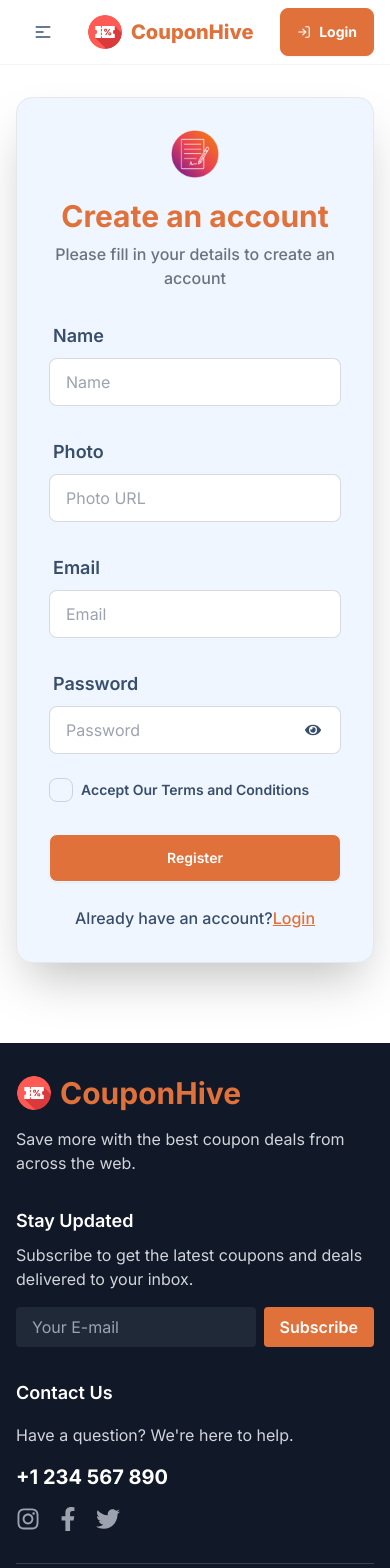
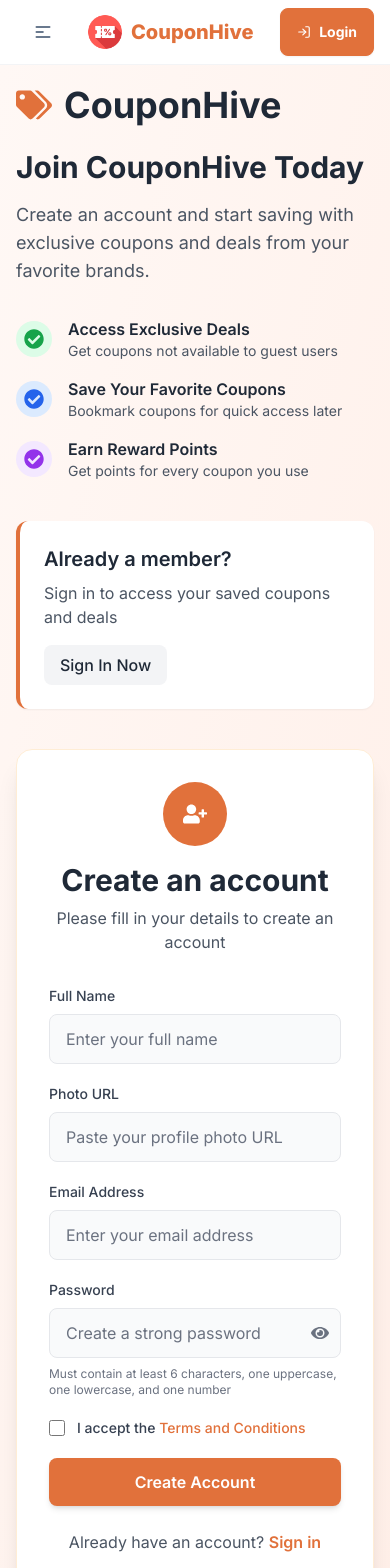
Before and after one commit to IftekarRahmanRuhit/CouponHive, a React (Vite) app: page /register in a window 390 px wide. Shown: the top 1568 px of the page. Built offline with nearby package versions, Linux system fonts and the light colour scheme; no server answers.

Commit message:
updated error page, on sell brands, register, top brands Component

```diff
--- a/src/Components/OnSellBrands.jsx
+++ b/src/Components/OnSellBrands.jsx
@@ -7,7 +7,7 @@ const OnSellBrands = () => {
   const saleBrands = data.filter(brand => brand.isSaleOn);
 
   return (
-    <div className="max-w-screen-2xl mx-auto py-16 md:py-20">
+    <div className="max-w-screen-2xl mx-auto">
       <div className="bg-gradient-to-br from-orange-50 via-red-50 to-yellow-50 ">
         {/* Header Section */}
         <div className="text-center py-12 px-6">
@@ -29,7 +29,7 @@ const OnSellBrands = () => {
         </div>
 
         {/* Brands Grid */}
-        <div className="px-6 pb-16 max-w-screen-2xl mx-auto">
+        <div className="px-6 pb-16 w-11/12 mx-auto">
           <div className="grid grid-cols-1 sm:grid-cols-2 lg:grid-cols-3 gap-6 md:gap-8">
             {saleBrands.map((brand) => (
               <Link
--- a/src/Components/Register.jsx
+++ b/src/Components/Register.jsx
@@ -1,28 +1,30 @@
 import { useContext, useState } from "react";
 import { Link, useNavigate } from "react-router-dom";
 import { AuthContext } from "../Providers/AuthProvider";
-import { FaEye, FaEyeSlash } from "react-icons/fa";
+import { FaEye, FaEyeSlash, FaTags, FaUserPlus, FaCheckCircle } from "react-icons/fa";
 import toast from "react-hot-toast";
 import register from "../../public/register.png";
 
 const Register = () => {
-  const { createUser, updateUserProfile} = useContext(AuthContext);
+  const { createUser, updateUserProfile } = useContext(AuthContext);
   const navigate = useNavigate();
-
   const [showPassword, setShowPassword] = useState(false);
+  const [isLoading, setIsLoading] = useState(false);
 
   const handleRegister = (e) => {
     e.preventDefault();
+    setIsLoading(true);
+
     const name = e.target.name.value;
     const photo = e.target.photo.value;
     const email = e.target.email.value;
     const password = e.target.password.value;
-
-    const terms = event.target.terms.checked;
+    const terms = e.target.terms.checked;
     const passwordRegex = /^(?=.*[a-z])(?=.*[A-Z])(?=.*\d).{6,}$/;
 
     if (password.length < 6) {
       toast.error("Password should be 6 Characters");
+      setIsLoading(false);
       return;
     }
 
@@ -30,11 +32,13 @@ const Register = () => {
       toast.error(
         "Password should contain at least one uppercase letter, one lowercase letter, and one number. It must be at least 6 characters long."
       );
+      setIsLoading(false);
       return;
     }
 
     if (!terms) {
       toast.error("Please Accept Our Terms and Condition");
+      setIsLoading(false);
       return;
     }
 
@@ -42,108 +46,196 @@ const Register = () => {
       .then((result) => {
         updateUserProfile({ displayName: name, photoURL: photo })
           .then(() => {
+            toast.success("Account created successfully!");
             e.target.reset();
-
             navigate("/");
           })
           .catch((error) => {
-            toast.error("Update Failed");
+            toast.error("Profile update failed");
           });
       })
-      .catch((error) => {});
+      .catch((error) => {
+        toast.error("Registration failed. Please try again.");
+      })
+      .finally(() => {
+        setIsLoading(false);
+      });
   };
 
   return (
-    <div className="hero min-h-screen mt-4">
-      <div className="hero-content flex-col lg:flex-row-reverse w-full">
-        <div className="card bg-blue-50 w-full max-w-lg shrink-0 shadow-2xl border mb-16">
-          <form onSubmit={handleRegister} className="card-body">
-            <img className="w-12 h-12 mx-auto" src={register} alt="" />
-            <h1 className="text-3xl font-bold text-center text-[#E1713B] mt-3">
-              Create an account
-            </h1>
-            <p className="text-center text-gray-500 font-medium">
-              Please fill in your details to create an account
+    <div className="min-h-screen bg-gradient-to-br from-[#FFF8F5] to-[#FFEFE8] flex items-center justify-center p-4 pb-10 pt-5">
+      <div className="max-w-6xl w-full grid grid-cols-1 lg:grid-cols-2 gap-10 items-center">
+        {/* Left Side - Benefits Content */}
+        <div className="text-gray-800">
+          <div className="flex items-center mb-6">
+            <FaTags className="text-4xl text-[#E1713B] mr-3" />
+            <h1 className="text-4xl font-bold">CouponHive</h1>
+          </div>
+          <h2 className="text-3xl font-bold mb-4">Join CouponHive Today</h2>
+          <p className="text-gray-600 text-lg mb-8 max-w-md">
+            Create an account and start saving with exclusive coupons and deals from your favorite brands.
           </p>
-            <div className="form-control mt-4">
-              <label className="label">
-                <span className="label-text text-lg font-semibold">Name</span>
+
+          <div className="space-y-4 mb-10">
+            <div className="flex items-center">
+              <div className="bg-green-100 p-2 rounded-full mr-4">
+                <FaCheckCircle className="text-green-600 text-xl" />
+              </div>
+              <div>
+                <p className="font-semibold">Access Exclusive Deals</p>
+                <p className="text-gray-600 text-sm">Get coupons not available to guest users</p>
+              </div>
+            </div>
+            <div className="flex items-center">
+              <div className="bg-blue-100 p-2 rounded-full mr-4">
+                <FaCheckCircle className="text-blue-600 text-xl" />
+              </div>
+              <div>
+                <p className="font-semibold">Save Your Favorite Coupons</p>
+                <p className="text-gray-600 text-sm">Bookmark coupons for quick access later</p>
+              </div>
+            </div>
+            <div className="flex items-center">
+              <div className="bg-purple-100 p-2 rounded-full mr-4">
+                <FaCheckCircle className="text-purple-600 text-xl" />
+              </div>
+              <div>
+                <p className="font-semibold">Earn Reward Points</p>
+                <p className="text-gray-600 text-sm">Get points for every coupon you use</p>
+              </div>
+            </div>
+          </div>
+
+          <div className="bg-white p-6 rounded-xl border-l-4 border-[#E1713B] shadow-sm">
+            <h3 className="text-xl font-semibold mb-2">Already a member?</h3>
+            <p className="text-gray-600 mb-4">Sign in to access your saved coupons and deals</p>
+            <Link to="/login" className="inline-block bg-gray-100 hover:bg-gray-200 text-gray-800 font-medium py-2 px-4 rounded-lg transition-colors">
+              Sign In Now
+            </Link>
+          </div>
+        </div>
+
+        {/* Right Side - Registration Form */}
+        <div className="bg-white rounded-2xl shadow-xl overflow-hidden border border-orange-100">
+          <div className="p-8">
+            <div className="text-center mb-8">
+              <div className="inline-flex items-center justify-center w-16 h-16 bg-[#E1713B] rounded-full mb-4">
+                <FaUserPlus className="text-2xl text-white" />
+              </div>
+              <h1 className="text-3xl font-bold text-gray-800 mb-2">Create an account</h1>
+              <p className="text-gray-600">Please fill in your details to create an account</p>
+            </div>
+
+            <form onSubmit={handleRegister} className="space-y-5">
+              <div>
+                <label className="block text-sm font-medium text-gray-700 mb-2">
+                  Full Name
                 </label>
                 <input
                   type="text"
                   name="name"
-                placeholder="Name"
-                className="input input-bordered focus:outline-none focus:ring-2 focus:ring-[#E1713B]"
+                  placeholder="Enter your full name"
+                  className="w-full px-4 py-3 bg-gray-50 border border-gray-200 rounded-lg text-gray-800 placeholder-gray-500 focus:outline-none focus:ring-2 focus:ring-[#E1713B] focus:border-transparent transition-all"
                   required
                 />
               </div>
-            <div className="form-control mt-4">
-              <label className="label">
-                <span className="label-text text-lg font-semibold">Photo</span>
+
+              <div>
+                <label className="block text-sm font-medium text-gray-700 mb-2">
+                  Photo URL
                 </label>
                 <input
                   type="text"
                   name="photo"
-                placeholder="Photo URL"
-                className="input input-bordered focus:outline-none focus:ring-2 focus:ring-[#E1713B]"
+                  placeholder="Paste your profile photo URL"
+                  className="w-full px-4 py-3 bg-gray-50 border border-gray-200 rounded-lg text-gray-800 placeholder-gray-500 focus:outline-none focus:ring-2 focus:ring-[#E1713B] focus:border-transparent transition-all"
                   required
                 />
               </div>
-            <div className="form-control mt-4">
-              <label className="label">
-                <span className="label-text text-lg font-semibold">Email</span>
+
+              <div>
+                <label className="block text-sm font-medium text-gray-700 mb-2">
+                  Email Address
                 </label>
                 <input
                   type="email"
                   name="email"
-                placeholder="Email"
-                className="input input-bordered focus:outline-none focus:ring-2 focus:ring-[#E1713B]"
+                  placeholder="Enter your email address"
+                  className="w-full px-4 py-3 bg-gray-50 border border-gray-200 rounded-lg text-gray-800 placeholder-gray-500 focus:outline-none focus:ring-2 focus:ring-[#E1713B] focus:border-transparent transition-all"
                   required
                 />
               </div>
-            <div className="form-control relative mt-4">
-              <label className="label">
-                <span className="label-text text-lg font-semibold">
+
+              <div className="relative">
+                <label className="block text-sm font-medium text-gray-700 mb-2">
                   Password
-                </span>
                 </label>
                 <input
                   type={showPassword ? "text" : "password"}
                   name="password"
-                placeholder="Password"
-                className="input input-bordered focus:outline-none focus:ring-2 focus:ring-[#E1713B]"
+                  placeholder="Create a strong password"
+                  className="w-full px-4 py-3 bg-gray-50 border border-gray-200 rounded-lg text-gray-800 placeholder-gray-500 focus:outline-none focus:ring-2 focus:ring-[#E1713B] focus:border-transparent transition-all"
+                  required
                 />
                 <button
                   type="button"
                   onClick={() => setShowPassword(!showPassword)}
-                className="absolute right-5 bottom-4"
+                  className="absolute right-3 top-11 text-gray-500 hover:text-[#E1713B] transition-colors"
                 >
-                {showPassword ? <FaEyeSlash /> : <FaEye />}
+                  {showPassword ? <FaEyeSlash className="text-lg" /> : <FaEye className="text-lg" />}
                 </button>
+                <p className="text-xs text-gray-500 mt-2">
+                  Must contain at least 6 characters, one uppercase, one lowercase, and one number
+                </p>
               </div>
-            <div className="form-control mt-4 flex flex-row gap-2 items-center">
+
+              <div className="flex items-start">
+                <div className="flex items-center h-5">
                   <input
+                    id="terms"
+                    name="terms"
                     type="checkbox"
-                name="terms"
-                className="checkbox"
+                    className="focus:ring-[#E1713B] h-4 w-4 text-[#E1713B] border-gray-300 rounded"
                     required
                   />
-              <span className="label-text font-semibold">
-                Accept Our Terms and Conditions
-              </span>
                 </div>
-            <div className="form-control mt-6">
-              <button className="btn bg-[#E1713B] hover:bg-orange-600 w-full text-white font-semibold">
-                Register
+                <div className="ml-3 text-sm">
+                  <label htmlFor="terms" className="font-medium text-gray-700">
+                    I accept the <a href="#" className="text-[#E1713B] hover:underline">Terms and Conditions</a>
+                  </label>
+                </div>
+              </div>
+
+              <button
+                type="submit"
+                disabled={isLoading}
+                className={`w-full py-3 px-4 rounded-lg font-semibold transition-all ${
+                  isLoading
+                    ? "bg-gray-400 cursor-not-allowed"
+                    : "bg-[#E1713B] hover:bg-[#C75B2A] text-white shadow-md hover:shadow-lg"
+                }`}
+              >
+                {isLoading ? (
+                  <div className="flex items-center justify-center">
+                    <svg className="animate-spin -ml-1 mr-3 h-5 w-5 text-white" xmlns="http://www.w3.org/2000/svg" fill="none" viewBox="0 0 24 24">
+                      <circle className="opacity-25" cx="12" cy="12" r="10" stroke="currentColor" strokeWidth="4"></circle>
+                      <path className="opacity-75" fill="currentColor" d="M4 12a8 8 0 018-8V0C5.373 0 0 5.373 0 12h4zm2 5.291A7.962 7.962 0 014 12H0c0 3.042 1.135 5.824 3 7.938l3-2.647z"></path>
+                    </svg>
+                    Creating Account...
+                  </div>
+                ) : (
+                  "Create Account"
+                )}
               </button>
-            </div>
-            <p className="text-center mt-4 font-medium">
-              Already have an account?
-              <Link to="/login" className="text-[#E1713B] underline">
-                Login
+            </form>
+
+            <p className="text-center text-gray-600 mt-6">
+              Already have an account?{" "}
+              <Link to="/login" className="text-[#E1713B] hover:underline font-semibold">
+                Sign in
               </Link>
             </p>
-          </form>
+          </div>
         </div>
       </div>
     </div>
--- a/src/Components/TopBrands.jsx
+++ b/src/Components/TopBrands.jsx
@@ -9,7 +9,7 @@ const TopBrands = () => {
   const navigate = useNavigate();
 
   return (
-    <div className="py-16 md:py-20 w-11/12 mx-auto bg-gradient-to-br from-gray-50 via-white to-orange-50 max-w-screen-2xl">
+    <div className="py-16 md:py-20  mx-auto bg-gradient-to-br from-gray-50 via-white to-orange-50 max-w-screen-2xl">
       <div className="text-center mb-12">
         <div className="inline-flex items-center gap-2 mb-4">
           <FaStar className="text-orange-500 text-xl" />
@@ -25,7 +25,7 @@ const TopBrands = () => {
         </p>
       </div>
 
-      <div className="relative">
+      <div className="relative w-11/12 mx-auto">
         <Marquee pauseOnHover gradient={false} speed={40} className="py-8">
           {data.map((brand) => (
             <div
@@ -33,7 +33,7 @@ const TopBrands = () => {
               className="mx-6 cursor-pointer group"
               onClick={() => navigate(`/brands`)}
             >
-              <div className="relative bg-white rounded-2xl p-6 shadow-lg hover:shadow-2xl transition-all duration-500 transform hover:-translate-y-2 border border-gray-100 hover:border-orange-200 group-hover:scale-105">
+              <div className="relative bg-white rounded-2xl p-6 shadow-lg hover:shadow-2xl transition-all duration-500 transform hover:-translate-y-2 border border-gray-100 hover:border-orange-200 group-hover:scale-105 ">
                 <div className="w-32 h-32 md:w-36 md:h-36 flex items-center justify-center bg-gradient-to-br from-gray-50 to-white rounded-xl p-4 mb-4 group-hover:from-orange-50 group-hover:to-orange-100 transition-all duration-300">
                   <img
                     src={brand.brand_logo}
```
Also changed, not shown: src/Components/ErrorPage.jsx (+64 -7 lines). Lines whose indentation alone changed are shown as unchanged.
